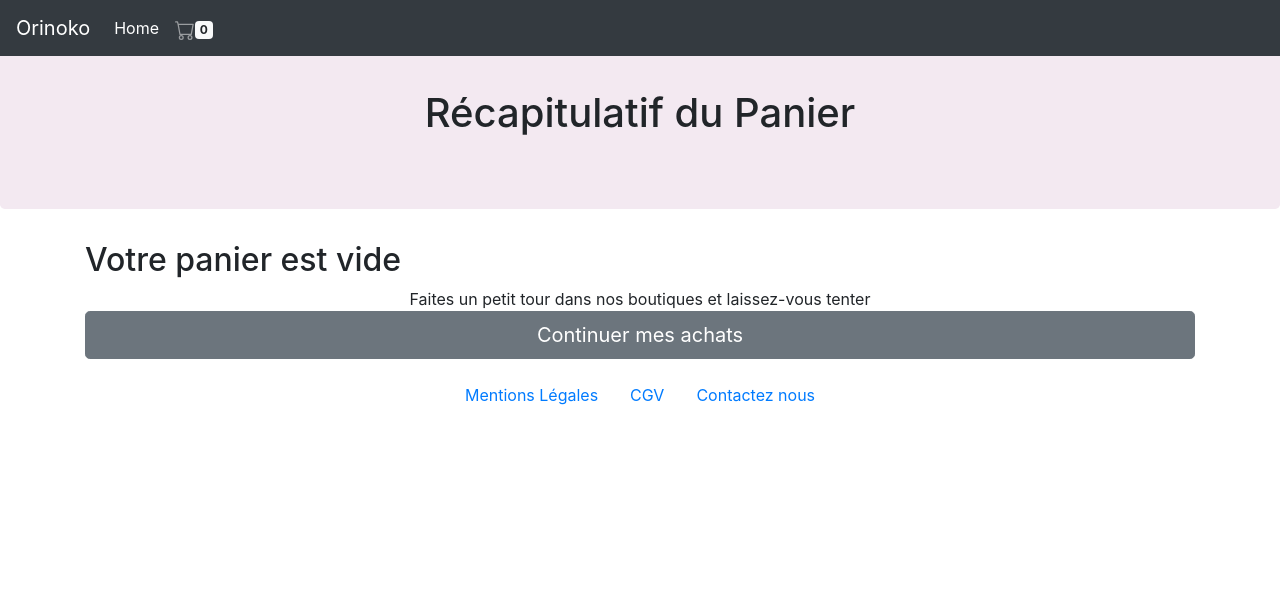
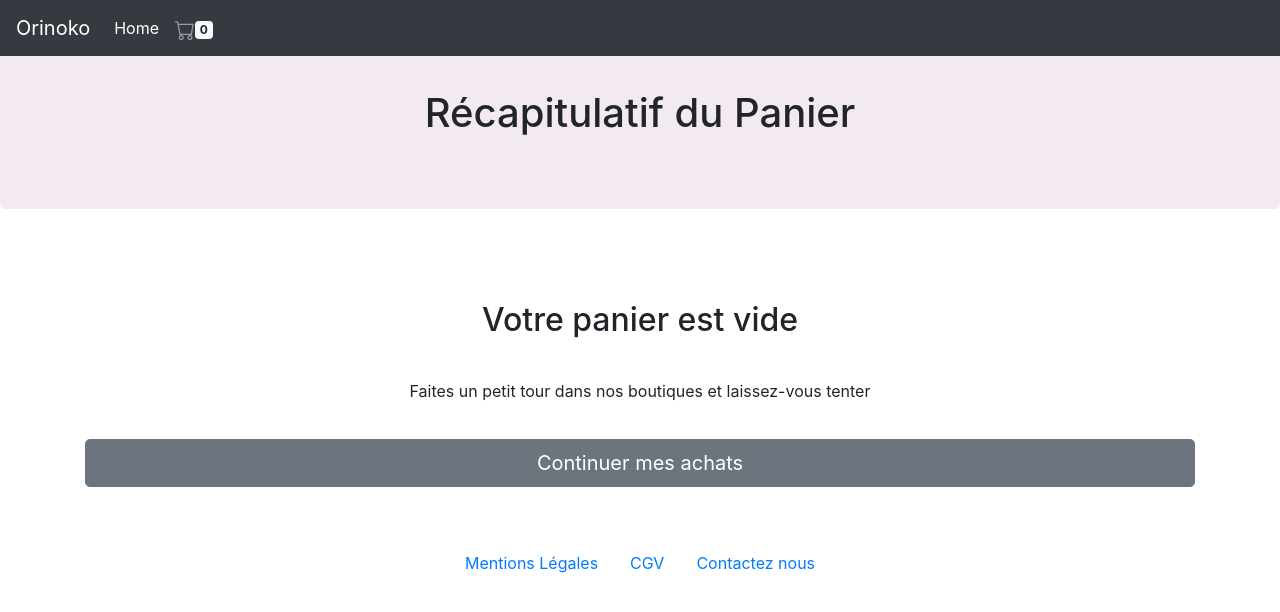
Before and after one commit to Fanny-jbt/P5-ORINOCO-OCR, a website: page cart.html in a window 1280 px wide. Drawn offline with nearby package versions, Linux system fonts and the light colour scheme.

Commit message:
fix css  post soutenance

```diff
--- a/cart.html
+++ b/cart.html
@@ -29,7 +29,7 @@
 
   <main class="container">
     <section class="table" id="table">
-      <h2 id ="tableTitle">Mon panier</h2>
+      <h2 id ="tableTitle">MON PANIER</h2>
 
       <table class="table" id ="tableCart" >
         <thead class="table  table-dark">
--- a/frontend/js/cart.js
+++ b/frontend/js/cart.js
@@ -39,13 +39,16 @@ function showCart(){
 
 			let h2 = document.createElement("h2");
 			table.appendChild(h2);
+			h2.setAttribute('class','emptyCart__title');
 			h2.textContent ="Votre panier est vide ";
+
 			let p = document.createElement("p");
 			table.appendChild(p);
+			p.setAttribute('class','emptyCart__content');
 			p.textContent ="Faites un petit tour dans nos boutiques et laissez-vous tenter";
 
 			var a = document.createElement("a");
-			p.appendChild(a);
+			table.appendChild(a);
 			a.setAttribute('class','btn btn-secondary btn-lg btn-block');
 			a.setAttribute('href','teddiesHome.html');
 			a.setAttribute('role','button');
--- a/frontend/style.css
+++ b/frontend/style.css
@@ -96,3 +96,17 @@ box-shadow: 0 15px 20px rgba(0, 0, 0, 0.3);
 border-radius: 5px;
 text-align: center;
 }
+
+.emptyCart__title {
+  margin: 20px;
+  text-align:center ;
+}
+
+.emptyCart__content {
+  padding: 20px;
+}
+
+.table, .form {
+padding: 40px 0;
+
+}
```
